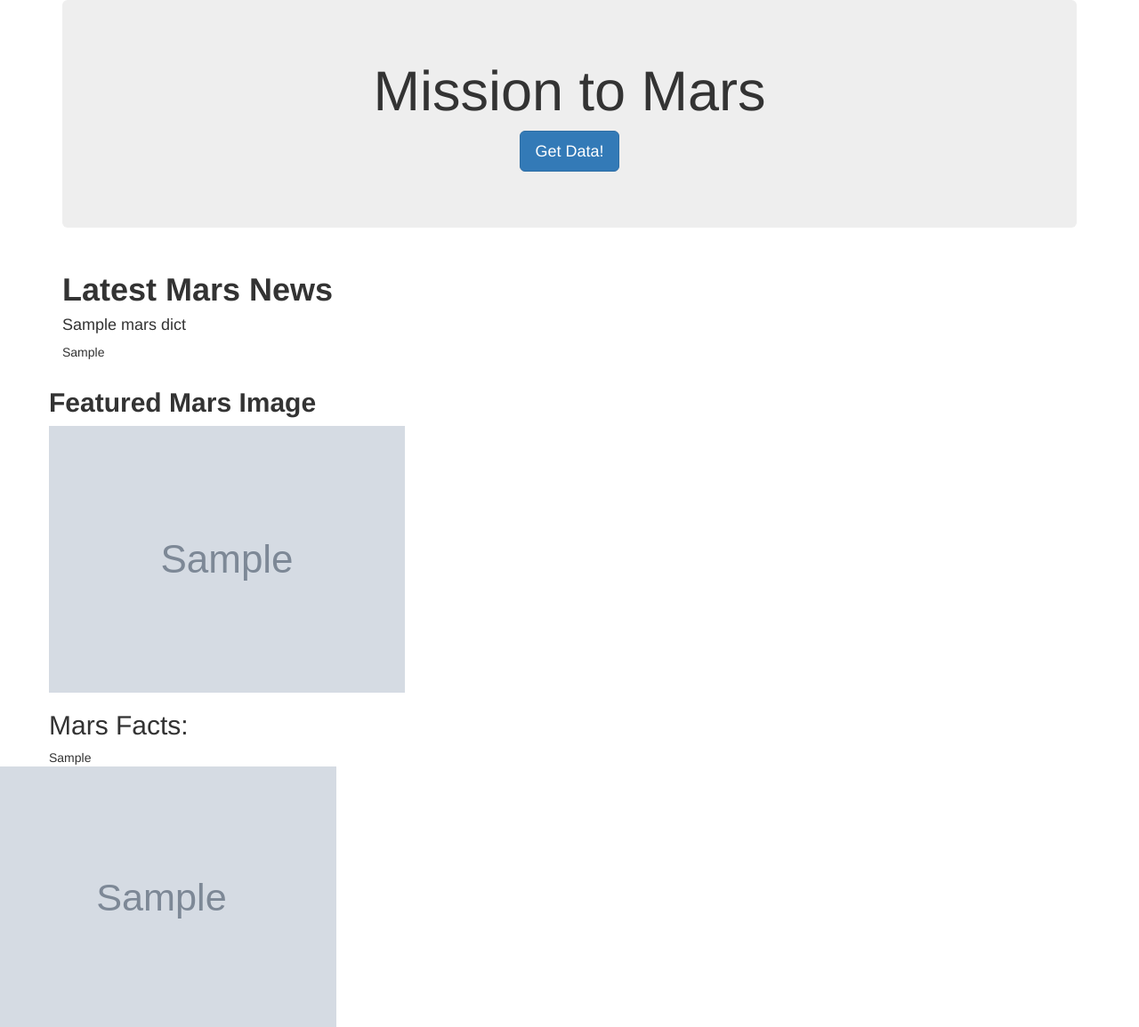
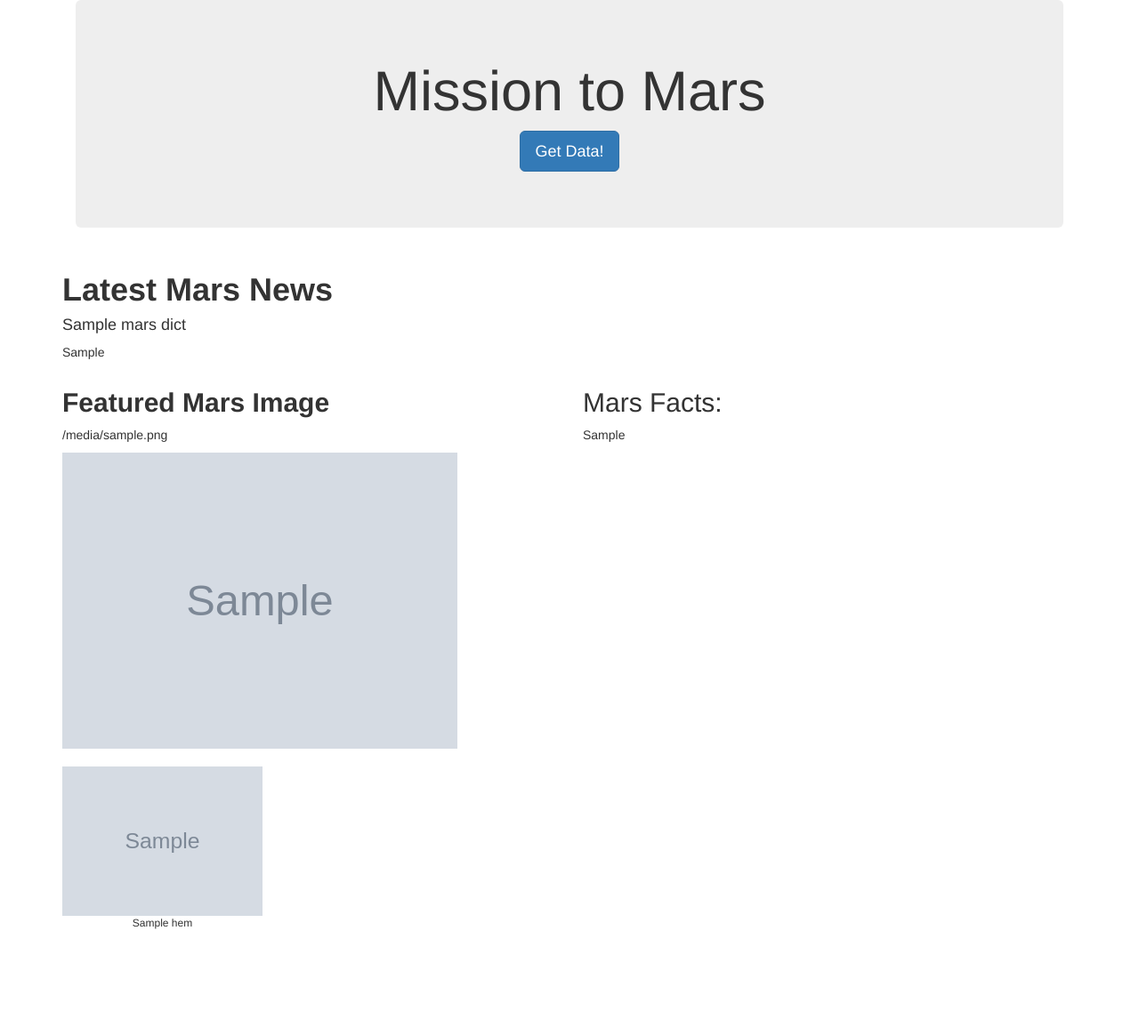
Before and after one commit to sustainedtang/web-scraping-challenge, a Flask app: page / in a window 1280 px wide. Shown: the top 1155 px of the page at 89% size. After the commit the page ends 1045 px from the top, so only its background shows below. Run offline with Flask 2, Linux system fonts and the light colour scheme; grey boxes marked "Sample" are stand-in pictures; a database or web service that is not in the repository returns one stand-in record (values such as "Sample title"); some libraries are stand-ins or nearby versions.

Commit message:
tweaks, trying to get featured image title

```diff
--- a/Mission_to_Mars/scrape_mars.py
+++ b/Mission_to_Mars/scrape_mars.py
@@ -30,10 +30,13 @@ def scrape():
     #JPL Image Scrape
     jpl_url = "https://spaceimages-mars.com/"
     browser.visit(jpl_url)
+    html = browser.html
+    soup = bs(html, "html.parser")
     #Find featured image
+    featured_image_text = soup.find('h1', class_='media_feature_title').text
     featured_image_url = browser.find_by_tag('img[class="headerimage fade-in"]')[0]["src"]
     print(featured_image_url)
-
+    print(featured_image_text)
     #Mars Fact Scrape
     facts_url = "https://galaxyfacts-mars.com"
     browser.visit(facts_url)
@@ -75,6 +78,7 @@ def scrape():
         "news_title": news_title,
         "news_p": news_p,
         "featured_image_url": featured_image_url,
+        "featured_image_text": str(featured_image_text),
         "fact_table": str(trimmed_table),
         "hemisphere_images": hemisphere_image_urls
     }
--- a/Mission_to_Mars/templates/index.html
+++ b/Mission_to_Mars/templates/index.html
@@ -25,9 +25,11 @@
 
 <body>
 <div class="container">
+  <div class="col-md-12">
     <div class="jumbotron text-center">
       <h1>Mission to Mars</h1>
       <p><a class="btn btn-primary btn-lg" href="/scrape" role="button">Get Data!</a></p>
+    </div>
   </div>
     <div class="row">
       <div class="col-md-12">
@@ -35,35 +37,32 @@
         <h4>{{ mars.news_title }}</h4>
         <p>{{ mars.news_p }}</p>
       </div>
+    </div>
     <div class="row">
-      <div class="col-md-8">
+      <div class="col-md-6">
         <h2><strong>Featured Mars Image</h2></strong>
-        <img src="{{ mars.featured_image_url }}" alt="featured mars image">
+        <p>{{ mars.featured_image_text }}</p>
+        <img src="{{ mars.featured_image_url }}" style="width:80%;height:80%;" alt="featured mars image">
+
       </div>
-    </div>
+      <div class="col-md-6">
         <div class="border">
       <h2>Mars Facts:</h2>
       {{ mars.fact_table | safe}}
     </div>
     </div>
+    </div>
+    <br>
 
 
-</div>
+
   <div class="row">
+    <div class="col-md-8">
     {% for hem in mars.hemisphere_images %}
     <p style="float: left; font-size: 9pt; text-align: center; width: 30%; margin-right: 1%; margin-bottom: 0.5em;"><img src="{{hem.img_url}}" style="width: 100%">{{hem.title}}</p>
-      <!--<div class="col-6 border">
-      </br>
-            <div>
-              <img src="{{hem.img_url}}" style="float: left; width: 30%; margin-right: 1%; margin-bottom: 0.5em;">
+
+    {% endfor %}
     </div>
-
-             <div>
-              <h4> {{hem.title}} </h4>
-            </div>-->
-
-      </div>
-    {% endfor %}
   </div>
 
 </div>
```
Also changed, not shown: 1 other file. Lines whose indentation alone changed are shown as unchanged.
